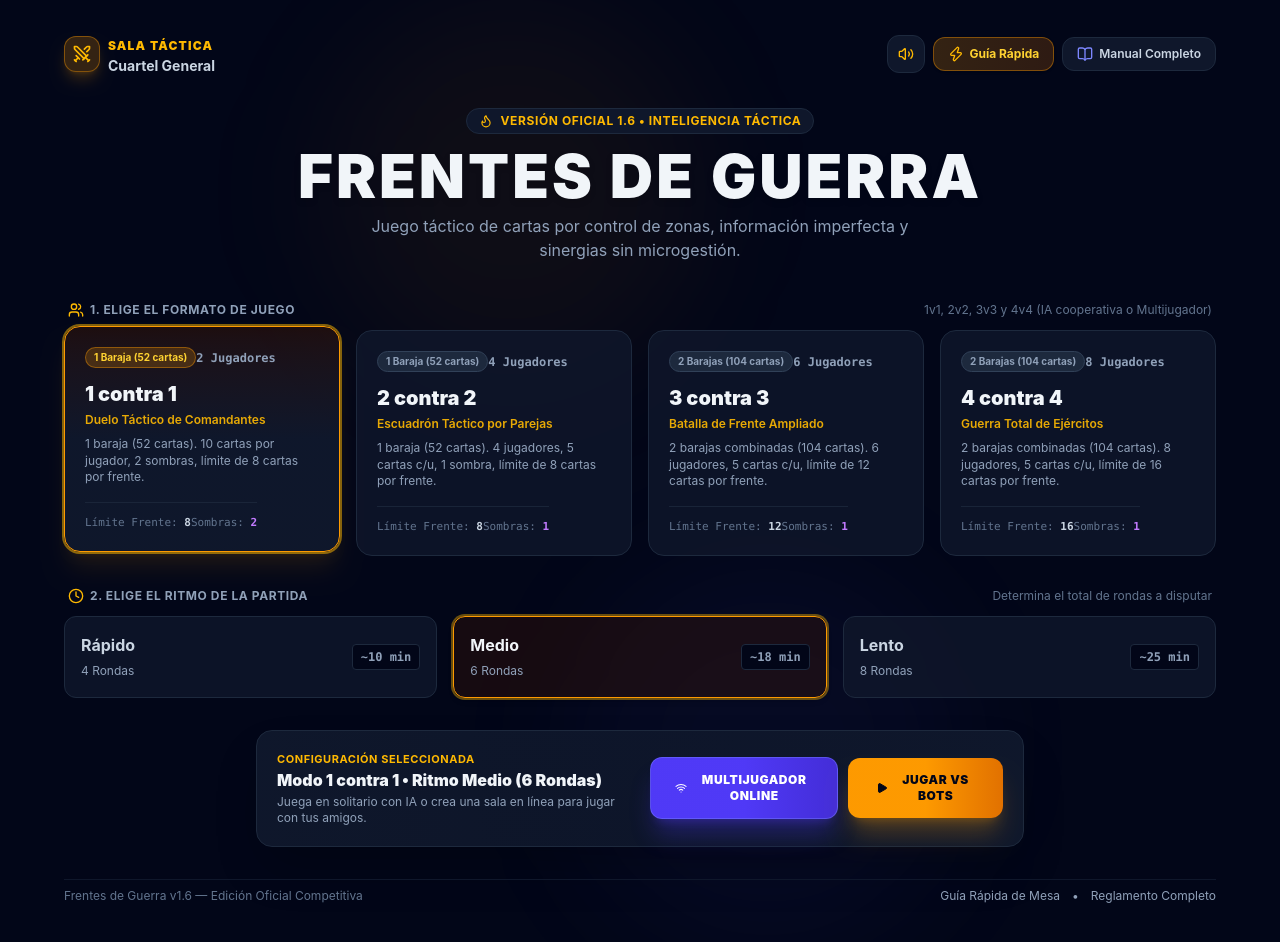
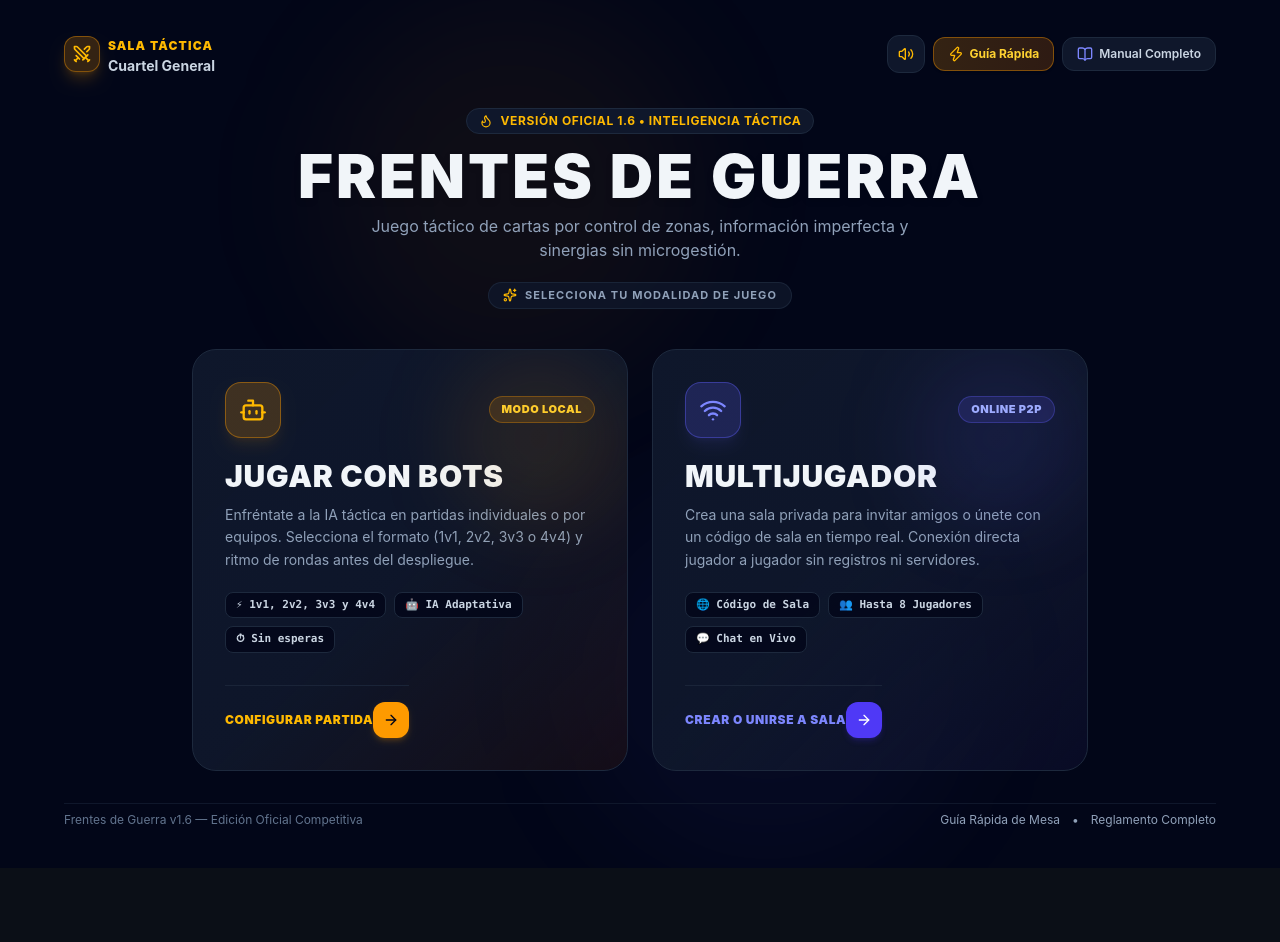
Before and after one commit to limalayon1993/WarFronts, a React (Vite) app: page / in a window 1280 px wide. After the commit the page ends 868 px from the top, so only its background shows below. Built offline with nearby package versions, Linux system fonts and the light colour scheme.

Commit message:
Organizar menu principal: botones iniciales de Jugar con bots y Multijugador con flujos separados

```diff
--- a/src/components/MainMenu.jsx
+++ b/src/components/MainMenu.jsx
@@ -1,6 +1,21 @@
-import React from 'react';
+import React, { useState } from 'react';
 import { GAME_MODES, GAME_RHYTHMS } from '../constants/rules';
-import { Swords, Users, Clock, BookOpen, Flame, Volume2, VolumeX, Play, Zap, Wifi } from 'lucide-react';
+import {
+  Swords,
+  Users,
+  Clock,
+  BookOpen,
+  Flame,
+  Volume2,
+  VolumeX,
+  Play,
+  Zap,
+  Wifi,
+  ArrowLeft,
+  ArrowRight,
+  Bot,
+  Sparkles,
+} from 'lucide-react';
 
 export function MainMenu({
   selectedMode,
@@ -13,7 +28,11 @@ export function MainMenu({
   onOpenFullManual,
   isMuted,
   onToggleMute,
+  initialView = 'landing',
 }) {
+  // 'landing' (2 botones principales) | 'bots' (configurar y crear partida contra bots)
+  const [view, setView] = useState(initialView);
+
   const currentMode = GAME_MODES[selectedMode];
   const currentRhythm = GAME_RHYTHMS.find(r => r.rounds === selectedRhythm);
 
@@ -23,8 +42,9 @@ export function MainMenu({
       <div className="absolute top-0 left-1/4 w-96 h-96 bg-amber-500/5 rounded-full blur-3xl pointer-events-none" />
       <div className="absolute bottom-0 right-1/4 w-96 h-96 bg-indigo-500/5 rounded-full blur-3xl pointer-events-none" />
 
-      {/* Cabecera superior */}
+      {/* Cabecera superior común */}
       <header className="max-w-6xl w-full mx-auto flex items-center justify-between z-10">
+        {view === 'landing' ? (
           <div className="flex items-center gap-2">
             <div className="w-9 h-9 rounded-xl bg-amber-500/20 border border-amber-500/40 flex items-center justify-center text-amber-400 shadow-amber-500/20 shadow-lg">
               <Swords className="w-5 h-5" />
@@ -34,6 +54,15 @@ export function MainMenu({
               <div className="text-sm font-bold text-slate-300">Cuartel General</div>
             </div>
           </div>
+        ) : (
+          <button
+            onClick={() => setView('landing')}
+            className="flex items-center gap-2 px-3.5 py-2 rounded-xl bg-slate-900 hover:bg-slate-800 border border-slate-800 text-slate-300 hover:text-white transition text-xs font-bold shadow"
+          >
+            <ArrowLeft className="w-4 h-4" />
+            <span>Volver al Menú</span>
+          </button>
+        )}
 
         <div className="flex items-center gap-2">
           <button
@@ -66,9 +95,10 @@ export function MainMenu({
         </div>
       </header>
 
-      {/* Núcleo Central: Título y Configuración */}
-      <main className="max-w-6xl w-full mx-auto my-auto py-8 z-10 flex flex-col items-center">
-        {/* Título Principal */}
+      {/* VISTA 1: MENÚ PRINCIPAL (2 BOTONES PRINCIPALES) */}
+      {view === 'landing' && (
+        <main className="max-w-5xl w-full mx-auto my-auto py-8 z-10 flex flex-col items-center">
+          {/* Título y Presentación */}
           <div className="text-center mb-8 sm:mb-10">
             <div className="inline-flex items-center gap-2 px-3 py-1 rounded-full bg-slate-900 border border-slate-800 text-amber-400 text-xs font-bold uppercase tracking-wider mb-3">
               <Flame className="w-3.5 h-3.5 text-amber-400" /> Versión Oficial 1.6 • Inteligencia Táctica
@@ -81,15 +111,140 @@ export function MainMenu({
             <p className="text-sm sm:text-base text-slate-400 mt-2 max-w-xl mx-auto">
               Juego táctico de cartas por control de zonas, información imperfecta y sinergias sin microgestión.
             </p>
+
+            <div className="inline-flex items-center gap-2 mt-5 px-3.5 py-1 rounded-full bg-slate-900/80 border border-slate-800/80 text-[11px] font-bold uppercase tracking-widest text-slate-400">
+              <Sparkles className="w-3.5 h-3.5 text-amber-400" /> Selecciona tu modalidad de juego
+            </div>
+          </div>
+
+          {/* Los 2 Botones Principales */}
+          <div className="grid grid-cols-1 md:grid-cols-2 gap-5 sm:gap-6 max-w-4xl w-full">
+            {/* 1. Jugar con bots */}
+            <button
+              type="button"
+              onClick={() => setView('bots')}
+              className="group relative flex flex-col justify-between text-left p-6 sm:p-8 rounded-3xl bg-gradient-to-br from-slate-900 via-slate-900/95 to-amber-950/25 border border-slate-800 hover:border-amber-500/70 hover:shadow-2xl hover:shadow-amber-500/10 transition-all duration-300 hover:-translate-y-1.5 focus:outline-none overflow-hidden"
+            >
+              <div className="absolute top-0 right-0 w-44 h-44 bg-amber-500/10 rounded-full blur-2xl pointer-events-none group-hover:bg-amber-500/20 transition-all" />
+
+              <div>
+                <div className="flex items-center justify-between mb-5">
+                  <div className="w-14 h-14 rounded-2xl bg-amber-500/20 border border-amber-500/40 flex items-center justify-center text-amber-400 shadow-lg shadow-amber-500/10 group-hover:scale-110 transition-transform duration-300">
+                    <Bot className="w-7 h-7" />
+                  </div>
+                  <span className="text-[11px] font-black uppercase tracking-wider px-3 py-1 rounded-full bg-amber-500/15 text-amber-300 border border-amber-500/30">
+                    Modo Local
+                  </span>
+                </div>
+
+                <h2 className="text-2xl sm:text-3xl font-black text-slate-100 group-hover:text-amber-300 transition-colors uppercase tracking-wide">
+                  Jugar con bots
+                </h2>
+
+                <p className="text-xs sm:text-sm text-slate-400 mt-2.5 leading-relaxed">
+                  Enfréntate a la IA táctica en partidas individuales o por equipos. Selecciona el formato (1v1, 2v2, 3v3 o 4v4) y ritmo de rondas antes del despliegue.
+                </p>
+
+                <div className="flex flex-wrap gap-2 mt-5">
+                  <span className="text-[11px] font-mono font-semibold px-2.5 py-1 rounded-lg bg-slate-950/80 border border-slate-800 text-slate-300">
+                    ⚡ 1v1, 2v2, 3v3 y 4v4
+                  </span>
+                  <span className="text-[11px] font-mono font-semibold px-2.5 py-1 rounded-lg bg-slate-950/80 border border-slate-800 text-slate-300">
+                    🤖 IA Adaptativa
+                  </span>
+                  <span className="text-[11px] font-mono font-semibold px-2.5 py-1 rounded-lg bg-slate-950/80 border border-slate-800 text-slate-300">
+                    ⏱ Sin esperas
+                  </span>
+                </div>
+              </div>
+
+              <div className="mt-8 pt-4 border-t border-slate-800/80 flex items-center justify-between">
+                <span className="text-xs font-black uppercase tracking-wider text-amber-400 group-hover:text-amber-300 transition-colors flex items-center gap-1.5">
+                  Configurar Partida
+                </span>
+                <div className="w-9 h-9 rounded-xl bg-amber-500 text-slate-950 flex items-center justify-center font-bold shadow-md shadow-amber-500/20 group-hover:translate-x-1 transition-transform">
+                  <ArrowRight className="w-4 h-4" />
+                </div>
+              </div>
+            </button>
+
+            {/* 2. Multijugador */}
+            <button
+              type="button"
+              onClick={onOpenMultiplayer}
+              className="group relative flex flex-col justify-between text-left p-6 sm:p-8 rounded-3xl bg-gradient-to-br from-slate-900 via-slate-900/95 to-indigo-950/25 border border-slate-800 hover:border-indigo-500/70 hover:shadow-2xl hover:shadow-indigo-500/10 transition-all duration-300 hover:-translate-y-1.5 focus:outline-none overflow-hidden"
+            >
+              <div className="absolute top-0 right-0 w-44 h-44 bg-indigo-500/10 rounded-full blur-2xl pointer-events-none group-hover:bg-indigo-500/20 transition-all" />
+
+              <div>
+                <div className="flex items-center justify-between mb-5">
+                  <div className="w-14 h-14 rounded-2xl bg-indigo-500/20 border border-indigo-500/40 flex items-center justify-center text-indigo-400 shadow-lg shadow-indigo-500/10 group-hover:scale-110 transition-transform duration-300">
+                    <Wifi className="w-7 h-7" />
+                  </div>
+                  <span className="text-[11px] font-black uppercase tracking-wider px-3 py-1 rounded-full bg-indigo-500/15 text-indigo-300 border border-indigo-500/30">
+                    Online P2P
+                  </span>
+                </div>
+
+                <h2 className="text-2xl sm:text-3xl font-black text-slate-100 group-hover:text-indigo-300 transition-colors uppercase tracking-wide">
+                  Multijugador
+                </h2>
+
+                <p className="text-xs sm:text-sm text-slate-400 mt-2.5 leading-relaxed">
+                  Crea una sala privada para invitar amigos o únete con un código de sala en tiempo real. Conexión directa jugador a jugador sin registros ni servidores.
+                </p>
+
+                <div className="flex flex-wrap gap-2 mt-5">
+                  <span className="text-[11px] font-mono font-semibold px-2.5 py-1 rounded-lg bg-slate-950/80 border border-slate-800 text-slate-300">
+                    🌐 Código de Sala
+                  </span>
+                  <span className="text-[11px] font-mono font-semibold px-2.5 py-1 rounded-lg bg-slate-950/80 border border-slate-800 text-slate-300">
+                    👥 Hasta 8 Jugadores
+                  </span>
+                  <span className="text-[11px] font-mono font-semibold px-2.5 py-1 rounded-lg bg-slate-950/80 border border-slate-800 text-slate-300">
+                    💬 Chat en Vivo
+                  </span>
+                </div>
+              </div>
+
+              <div className="mt-8 pt-4 border-t border-slate-800/80 flex items-center justify-between">
+                <span className="text-xs font-black uppercase tracking-wider text-indigo-400 group-hover:text-indigo-300 transition-colors flex items-center gap-1.5">
+                  Crear o Unirse a Sala
+                </span>
+                <div className="w-9 h-9 rounded-xl bg-indigo-600 text-white flex items-center justify-center font-bold shadow-md shadow-indigo-600/20 group-hover:translate-x-1 transition-transform">
+                  <ArrowRight className="w-4 h-4" />
+                </div>
+              </div>
+            </button>
+          </div>
+        </main>
+      )}
+
+      {/* VISTA 2: CONFIGURACIÓN Y CREACIÓN DE PARTIDA CON BOTS */}
+      {view === 'bots' && (
+        <main className="max-w-6xl w-full mx-auto my-auto py-6 z-10 flex flex-col items-center">
+          {/* Título de la Fase */}
+          <div className="text-center mb-6 sm:mb-8">
+            <div className="inline-flex items-center gap-2 px-3 py-1 rounded-full bg-slate-900 border border-slate-800 text-amber-400 text-xs font-bold uppercase tracking-wider mb-2">
+              <Bot className="w-3.5 h-3.5 text-amber-400" /> Partida Local vs Bots
+            </div>
+
+            <h2 className="text-3xl sm:text-5xl font-black tracking-wider text-slate-100 uppercase">
+              Crear Partida con Bots
+            </h2>
+
+            <p className="text-xs sm:text-sm text-slate-400 mt-1 max-w-xl mx-auto">
+              Configura el formato táctico de combate y el ritmo de rondas antes del despliegue en el frente.
+            </p>
           </div>
 
           {/* 1. SELECCIÓN DE FORMATO / MODO DE JUEGO */}
-        <div className="w-full mb-8">
+          <div className="w-full mb-7">
             <div className="flex items-center justify-between mb-3 px-1">
               <span className="text-xs font-bold uppercase tracking-wider text-slate-400 flex items-center gap-1.5">
                 <Users className="w-4 h-4 text-amber-400" /> 1. Elige el Formato de Juego
               </span>
-            <span className="text-xs text-slate-500">1v1, 2v2, 3v3 y 4v4 (IA cooperativa o Multijugador)</span>
+              <span className="text-xs text-slate-500">1v1, 2v2, 3v3 y 4v4 con Inteligencia Artificial</span>
             </div>
 
             <div className="grid grid-cols-1 sm:grid-cols-2 lg:grid-cols-4 gap-3 sm:gap-4">
@@ -143,7 +298,7 @@ export function MainMenu({
           </div>
 
           {/* 2. SELECCIÓN DE RITMO DE PARTIDA */}
-        <div className="w-full mb-8">
+          <div className="w-full mb-7">
             <div className="flex items-center justify-between mb-3 px-1">
               <span className="text-xs font-bold uppercase tracking-wider text-slate-400 flex items-center gap-1.5">
                 <Clock className="w-4 h-4 text-amber-400" /> 2. Elige el Ritmo de la Partida
@@ -183,8 +338,8 @@ export function MainMenu({
             </div>
           </div>
 
-        {/* 3. RESUMEN DE LA CONFIGURACIÓN Y BOTONES DE MODO */}
-        <div className="w-full max-w-3xl bg-gradient-to-r from-slate-900 via-slate-900/90 to-slate-900 border border-slate-800 rounded-2xl p-5 shadow-2xl flex flex-col md:flex-row items-center justify-between gap-4">
+          {/* 3. RESUMEN DE LA CONFIGURACIÓN Y BOTÓN DE INICIAR */}
+          <div className="w-full max-w-4xl bg-gradient-to-r from-slate-900 via-slate-900/90 to-slate-900 border border-slate-800 rounded-2xl p-5 shadow-2xl flex flex-col md:flex-row items-center justify-between gap-4">
             <div>
               <span className="text-[11px] uppercase font-bold text-amber-400 tracking-wider block">
                 Configuración Seleccionada
@@ -193,33 +348,36 @@ export function MainMenu({
                 Modo {currentMode.name} • Ritmo {currentRhythm.name} ({currentRhythm.rounds} Rondas)
               </div>
               <div className="text-xs text-slate-400 mt-0.5">
-              Juega en solitario con IA o crea una sala en línea para jugar con tus amigos.
+                Jugarás como comandante en el equipo aliado contra la IA.
               </div>
             </div>
 
             <div className="flex flex-col sm:flex-row items-center gap-2.5 w-full md:w-auto">
-            {/* Botón Multijugador Online */}
+              {/* Botón Volver */}
               <button
-              onClick={onOpenMultiplayer}
-              className="w-full sm:w-auto px-6 py-3.5 rounded-xl bg-gradient-to-r from-indigo-600 via-indigo-600 to-indigo-700 hover:from-indigo-500 hover:to-indigo-600 text-white font-black text-xs uppercase tracking-wider flex items-center justify-center gap-2 shadow-indigo-600/30 shadow-xl transition-all duration-150 hover:scale-105 active:scale-95 border border-indigo-400/40"
+                type="button"
+                onClick={() => setView('landing')}
+                className="w-full sm:w-auto px-5 py-3.5 rounded-xl bg-slate-800 hover:bg-slate-700 text-slate-300 hover:text-white font-bold text-xs uppercase tracking-wider flex items-center justify-center gap-2 border border-slate-700 transition"
               >
-              <Wifi className="w-4 h-4" />
-              <span>Multijugador Online</span>
+                <ArrowLeft className="w-4 h-4" />
+                <span>Volver</span>
               </button>
 
-            {/* Botón Modo Local vs Bots */}
+              {/* Botón Iniciar Partida vs Bots */}
               <button
+                type="button"
                 onClick={onStartGame}
                 className="w-full sm:w-auto px-7 py-3.5 rounded-xl bg-gradient-to-r from-amber-500 via-amber-500 to-amber-600 hover:from-amber-400 hover:to-amber-500 text-slate-950 font-black text-xs uppercase tracking-wider flex items-center justify-center gap-2 shadow-amber-500/25 shadow-xl transition-all duration-150 hover:scale-105 active:scale-95"
               >
                 <Play className="w-4 h-4 fill-current" />
-              <span>Jugar vs Bots</span>
+                <span>Iniciar Partida</span>
               </button>
             </div>
           </div>
         </main>
+      )}
 
-      {/* Pie inferior */}
+      {/* Pie inferior común */}
       <footer className="max-w-6xl w-full mx-auto text-center text-xs text-slate-500 py-2 border-t border-slate-900 z-10 flex flex-wrap items-center justify-between gap-2">
         <span>Frentes de Guerra v1.6 — Edición Oficial Competitiva</span>
         <div className="flex items-center gap-3 text-slate-400">
```
Lines whose indentation alone changed are shown as unchanged.
